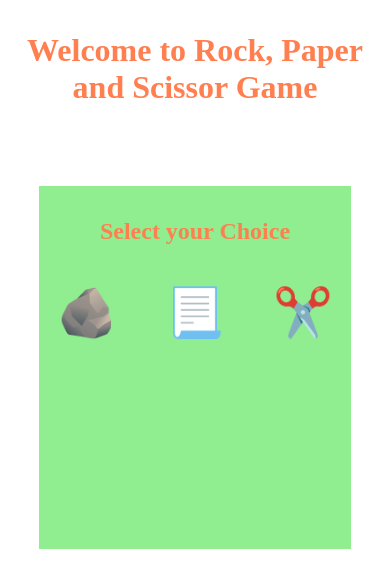
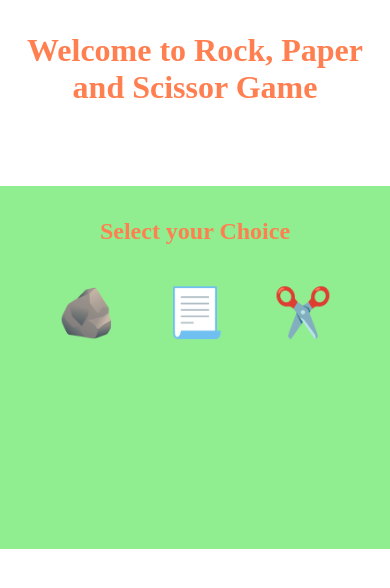
Before and after one commit to Prathamesh2802/Rock_paper_Scissor-Game, a plain HTML site: page index.html in a window 390 px wide. Both pictures are taken after a click on the button "Start". Drawn offline with Linux system fonts and the light colour scheme.

Commit message:
Improved the Responsiveness

```diff
--- a/index.css
+++ b/index.css
@@ -4,6 +4,18 @@
     margin: 0;
     box-sizing: border-box;
 }
+
+@media (max-width: 600px) {
+    .container {
+      width: 100%;
+    }
+  }
+
+  @media (min-width: 601px) {
+    .container {
+      width: 80%;
+    }
+  }
 
 h1
 {
@@ -30,7 +42,6 @@ h1
 
 .container
 {
-    width: 80%;
     margin: 3rem auto;
     display: none;
     background-color: lightgreen;
```
